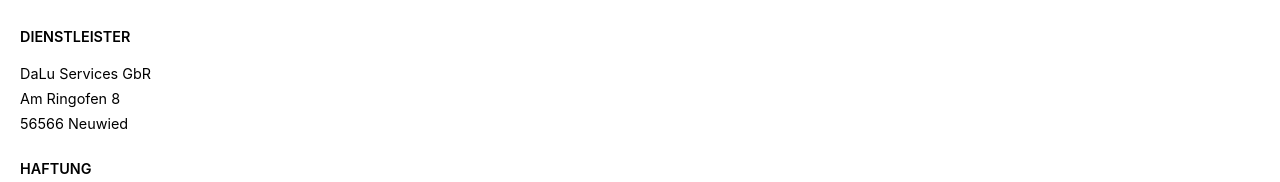
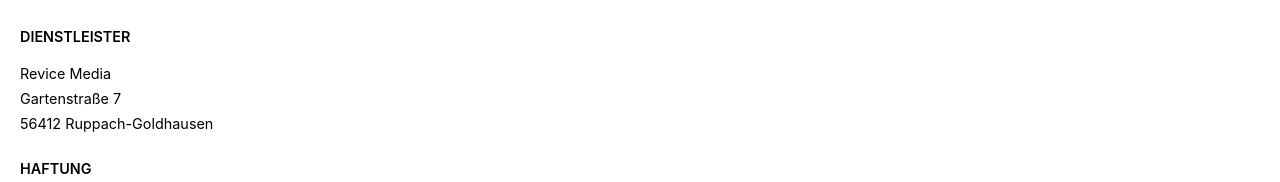
Before and after one commit to revicemedia/digitaleSpeisekarte, a React (Create React App) app: page /impressum in a window 1280 px wide. Shown: the part 184-366 px from the top of the page. Built offline with nearby package versions, Linux system fonts and the light colour scheme.

Commit message:
change imprint

```diff
--- a/src/Pages/impressum.tsx
+++ b/src/Pages/impressum.tsx
@@ -24,9 +24,11 @@
       </div>
       <div className={baseClass + "__Wrapper"}>
         <h3 className={baseClass + "__Wrapper__Headline"}>Dienstleister</h3>
-        <p className={baseClass + "__Wrapper__Paragraph"}>DaLu Services GbR</p>
-        <p className={baseClass + "__Wrapper__Paragraph"}>Am Ringofen 8</p>
-        <p className={baseClass + "__Wrapper__Paragraph"}>56566 Neuwied</p>
+        <p className={baseClass + "__Wrapper__Paragraph"}>Revice Media</p>
+        <p className={baseClass + "__Wrapper__Paragraph"}>Gartenstraße 7</p>
+        <p className={baseClass + "__Wrapper__Paragraph"}>
+          56412 Ruppach-Goldhausen
+        </p>
       </div>
       <div className={baseClass + "__Wrapper"}>
         <h3 className={baseClass + "__Wrapper__Headline"}>Haftung</h3>
```
